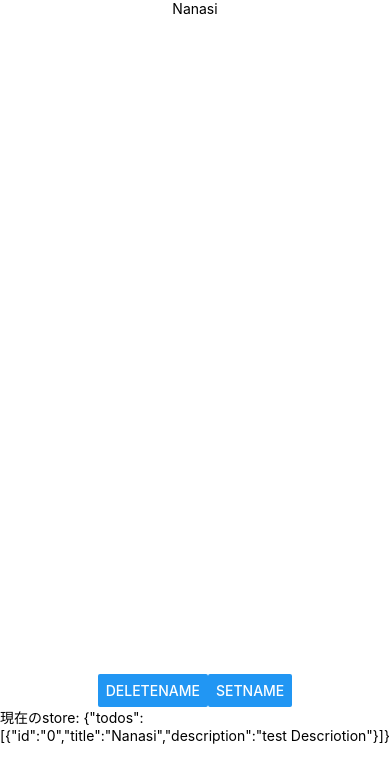
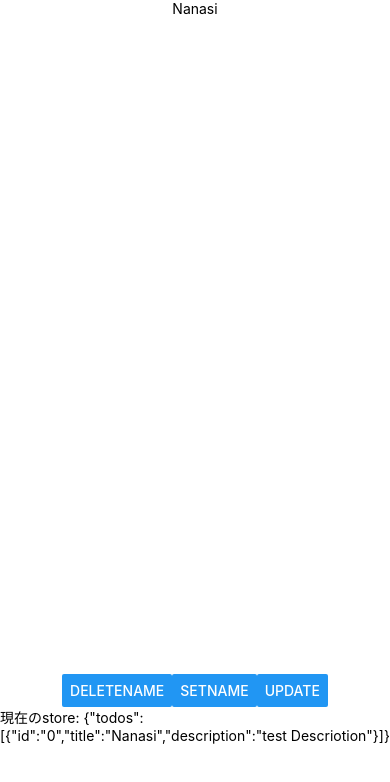
Before and after one commit to theMistletoe/expo_redux_redux-saga_sample, a React Native app: screen / in a window 390 px wide. Shown: the top 782 px of the page. Built offline with nearby package versions, Linux system fonts and the light colour scheme.

Commit message:
updateの実装

```diff
--- a/src/Todo/Home.tsx
+++ b/src/Todo/Home.tsx
@@ -1,7 +1,7 @@
 import React from 'react'
 import { View, Text, Button, FlatList } from 'react-native'
 import { useSelector, useDispatch } from 'react-redux'
-import { addTask, deleteTask } from './actions';
+import { addTask, deleteTask, updateTask } from './actions';
 
 export default function Home() {
   const getData = useSelector((state: any) => state);
@@ -24,6 +24,14 @@ export default function Home() {
           onPress={() => dispatch(addTask("カバヤ"))}
           title="setName"
         />
+        <Button
+          onPress={() => dispatch(updateTask({
+            id: "0",
+            title: 'ナナシ',
+            description: "テストディスクリプション"
+          }))}
+          title="update"
+        />
       </View>
       {/* ストアは、以下の様なJSONで記述されています。combine reducerのキーにuserを使ったのでuserプロパティの中に、stateが保存されます。 */}
       {/* stor のstateを取り出すにはgetStateメソッドを使います。JSON.stringifyで文字列へと変換しています。 */}
--- /dev/null
+++ b/src/Todo/Types/Task.ts
@@ -0,0 +1,5 @@
+export type Task = {
+  id: string;
+  title: string;
+  description: string;
+}
--- a/src/Todo/actions.ts
+++ b/src/Todo/actions.ts
@@ -1,7 +1,17 @@
+import { Task } from './Types/Task';
+
 export const ADD_TASK = "ADD_TASK";
 export const DELETE_TASK = "DELETE_TASK";
+export const UPDATE_TASK = "UPDATE_TASK";
 
-// TODO 未実装
+
+// TODO Update
+export const updateTask = (task: Task) => ({
+  type: 'UPDATE_TASK',
+  task
+});
+
+
 export const deleteTask = (id: string) => ({
   type: 'DELETE_TASK',
   id
--- a/src/Todo/reducer.ts
+++ b/src/Todo/reducer.ts
@@ -1,8 +1,4 @@
-type Task = {
-  id: string;
-  title: string;
-  description: string;
-}
+import { Task } from './Types/Task';
 
 const INITIAL_STATE: Task[] = [
   {
@@ -28,6 +24,11 @@ const reducer = (state = INITIAL_STATE, action) => {
     case 'DELETE_TASK':
       const newTasks: Task[] = state.filter((todo: Task) => todo.id !== action.id);
       return newTasks
+    case 'UPDATE_TASK':
+      const updatedTasks: Task[] = state.slice();
+      updatedTasks.find((task: Task) => task.id === action.task.id)!.title = action.task.title;
+      updatedTasks.find((task: Task) => task.id === action.task.id)!.description = action.task.description;
+      return updatedTasks
     default:
       return state;
   }
```
